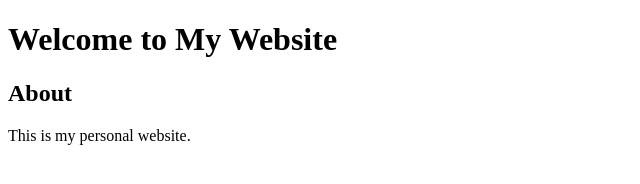
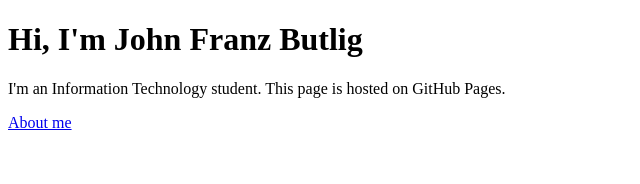
Before and after one commit to shanghai04/my-website, a plain HTML site: page index.html in a window 1280 px wide. Shown: the whole page, without its empty margins (0-640 px from the left). Drawn offline with Linux system fonts and the light colour scheme.

Commit message:
Add files via upload

```diff
--- a/index.html
+++ b/index.html
@@ -1,12 +1,15 @@
 <!DOCTYPE html>
-<html>
+<!DOCTYPE html>
+<html lang="en">
 <head>
-    <title>My Website</title>
+    <meta charset="UTF-8">
+    <meta name="viewport" content="width=device-width, initial-scale=1.0">
+    <title>John Franz Butlig | Portfolio</title>
+    <link rel="stylesheet" href="style.css">
 </head>
 <body>
-    <h1>Welcome to My Website</h1>
-
-    <h2>About</h2>
-    <p>This is my personal website.</p>
+    <h1>Hi, I'm John Franz Butlig</h1>
+    <p>I'm an Information Technology student. This page is hosted on GitHub Pages.</p>
+    <a href="about.html">About me</a>
 </body>
 </html>
```
